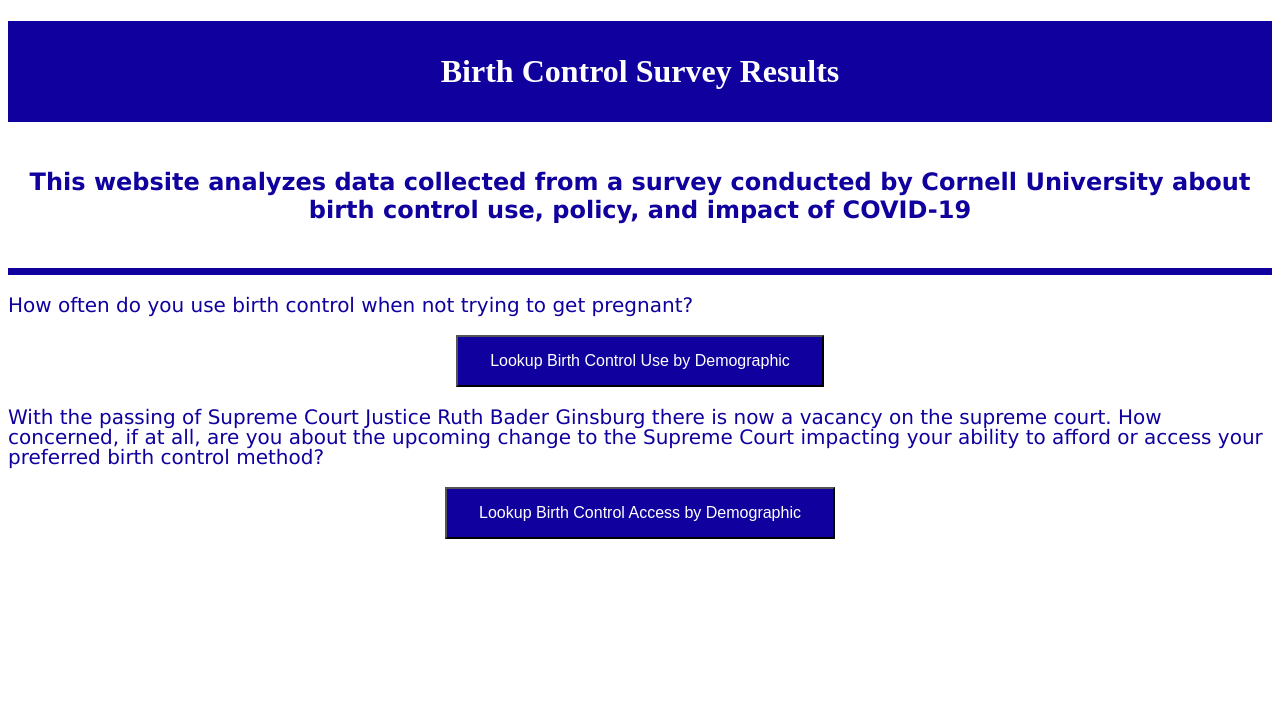
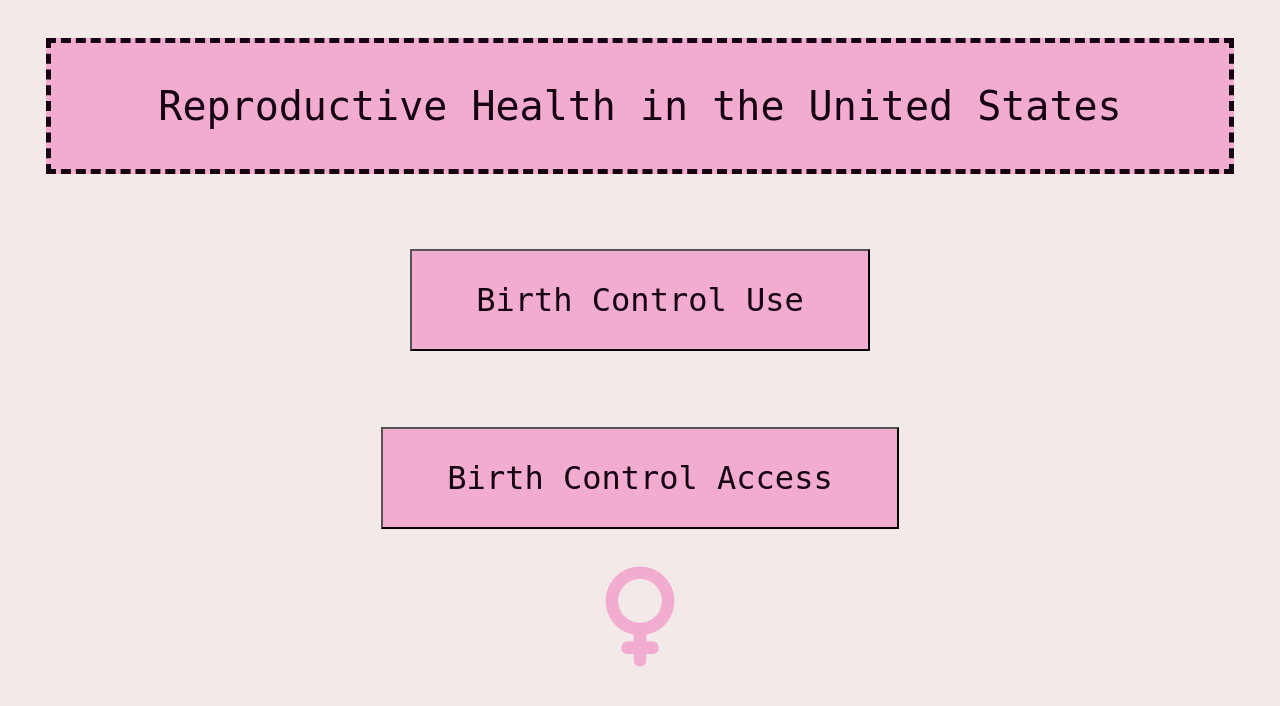
Before and after one commit to CS257-F23/team-project-d, a Flask app: page / in a window 1280 px wide. Shown: the top 706 px of the page. Run offline with Flask 3, Linux system fonts and the light colour scheme; some libraries are stand-ins or nearby versions.

Commit message:
finished homepage, removed commented code

```diff
--- a/app.py
+++ b/app.py
@@ -36,11 +36,7 @@
             reponses = the list of responses to the question above
     Returns the string version of that list of responses.
     """
-    #user_ids = data_accessor.get_user_ids_by_demographic(demographic)
-    #if user_ids != []:
     use=data_accessor.get_use_of_birth_control_by_demographic(demographic)
-    #x=json.dumps(data_accessor.xvals(use))
-    #y=json.dumps(data_accessor.yvals(use))
     keys=[]
     vals=[]
     for key in use:
@@ -86,8 +82,6 @@
 
     Return the string version of that list of responses.
     """
-    #user_ids = data_accessor.get_user_ids_by_demographic(demographic)
-    #if user_ids != []:
     concerns=data_accessor.get_birth_control_access_concerns_by_demographic(demographic)
     keys=[]
     vals=[]
--- a/static/homepage.css
+++ b/static/homepage.css
@@ -2,26 +2,19 @@
 h1 {
     padding-top: 1em;
     padding-bottom: 1em;
-    background-color: rgb(16, 0, 157);
-    color: white;
+    background-color:rgb(242, 172, 208) ;
+    color: rgb(22, 1, 16);
     text-align: center;
-}
-
-h2 {
-    font-family: Verdana, Geneva, sans-serif;
-    padding-top: 1em;
-    padding-bottom: 1em;
-    color: rgb(16, 0, 157);
-    text-align: center;
-}
-
-/*All other words on the page*/
-p {
-    font-family: Verdana, Geneva, sans-serif;
-    line-height: 1;
-    font-weight:normal;
-    color: rgb(16, 0, 157);
-    font-size: 20px;
+    font-family: monospace;
+    font-weight: 300;
+    margin-top: 1cm;
+    margin-bottom: 1cm;
+    margin-left: 1cm;
+    margin-right: 1cm;
+    border-style: dashed;
+    border-width: 5px;
+    border-color:rgb(22, 1, 16);
+    font-size: 40px;
 }
 
 /*Put the buttons in the center*/
@@ -31,23 +24,33 @@
 
 /*search button*/
 button {
-    background-color: rgb(16, 0, 157);
-    color: white;
-    padding: 15px 32px;
+    background-color: rgb(242, 172, 208);
+    color: rgb(22, 1, 16);
+    padding: 30px 64px;
     text-align: center;
     display: inline-block;
-    font-size: 16px;
-
+    font-size: 32px;
+    font-family: monospace;
+    margin-top: 1cm;
+    margin-bottom: 1cm;
+    margin-left: 1cm;
+    margin-right: 1cm;
   }
 
 button:hover {
-    background-color: rgb(237, 237, 237); /* Green */
-    color: rgb(16, 0, 157);
+    background-color:rgb(244, 233, 233) ;
+    color: rgb(22, 1, 16);
   }
 
-/*line under purpose of website*/
-hr {
-    height:7px;
-    border-width:0;
-    background-color:rgb(16, 0, 157);
+  /*icon*/
+i {
+    color:rgb(242, 172, 208);
+    width: 100%;
+    display: inline-block;
+    text-align: center;
+    font-size: 100px;
   }
+
+  body {
+    background-color:rgb(244, 233, 233);
+  }
--- a/templates/homepage.html
+++ b/templates/homepage.html
@@ -1,25 +1,25 @@
 <!DOCTYPE html>
 <html>
   <head>
-    <h1>Birth Control Survey Results</h1>
+    <h1>Reproductive Health in the United States</h1>
     <link rel= "stylesheet" href="{{url_for('static', filename='homepage.css')}}">
+    <script src="https://kit.fontawesome.com/9bc1be7f9d.js" crossorigin="anonymous"></script>
   </head>
 <body>
 
-  <h2>This website analyzes data collected from a survey conducted by Cornell University about birth control use, policy, and impact of COVID-19</h2>
-  <hr>
-  <p><bold> How often do you use birth control when not trying to get pregnant?</bold></p>
   <div class="button-container">
     <a href="birth-control-use" target="_blank">
-        <button>Lookup Birth Control Use by Demographic</button>
+        <button>Birth Control Use</button>
     </a>
+    <br>
   </div>
-  <p><bold>With the passing of Supreme Court Justice Ruth Bader Ginsburg there is now a vacancy on the supreme court. How concerned, if at all, are you about the upcoming change to the Supreme Court impacting your ability to afford or access your preferred birth control method?</bold></p>
   <div class="button-container">
     <a href="birth-control-access" target="_blank">
-        <button type="button">Lookup Birth Control Access by Demographic</button>
+        <button type="button">Birth Control Access</button>
     </a>
   </div>
 
+  <i class="fa-solid fa-venus"></i>
+
 </body>
 </html>
```
